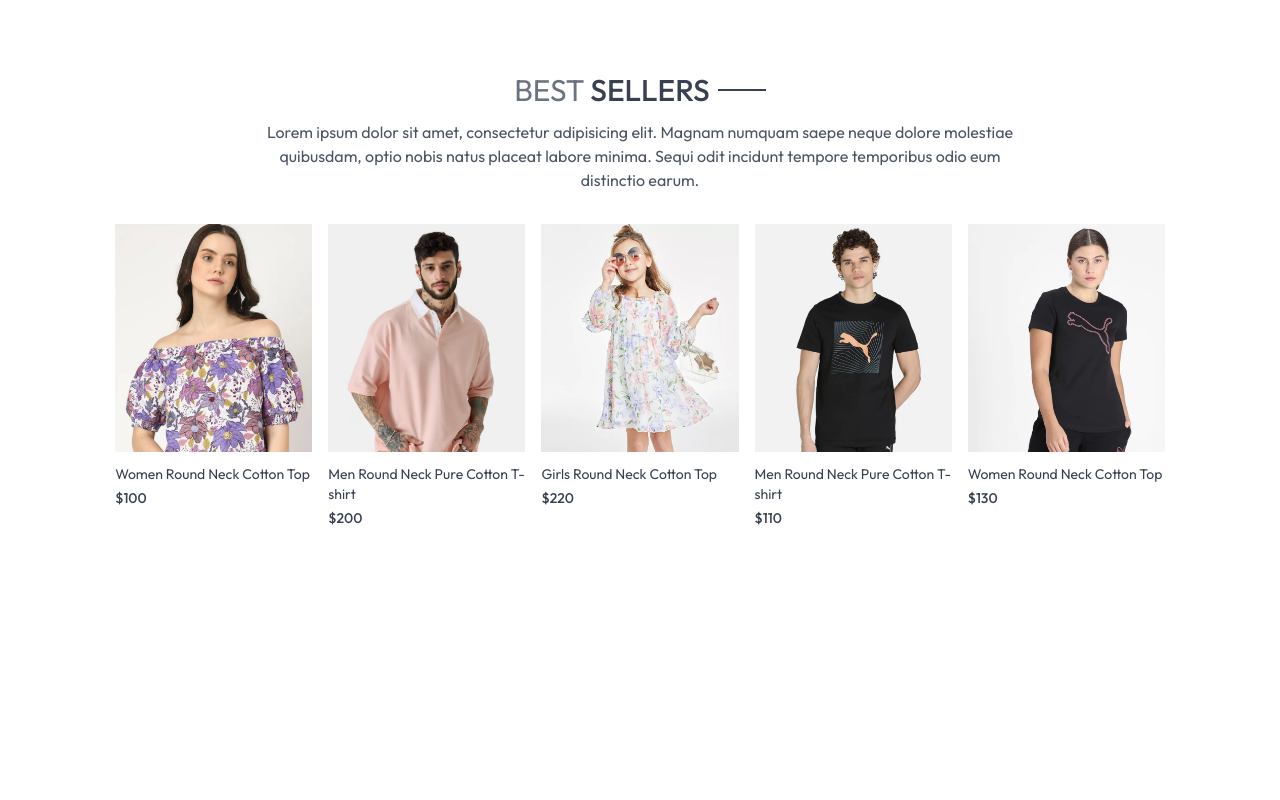
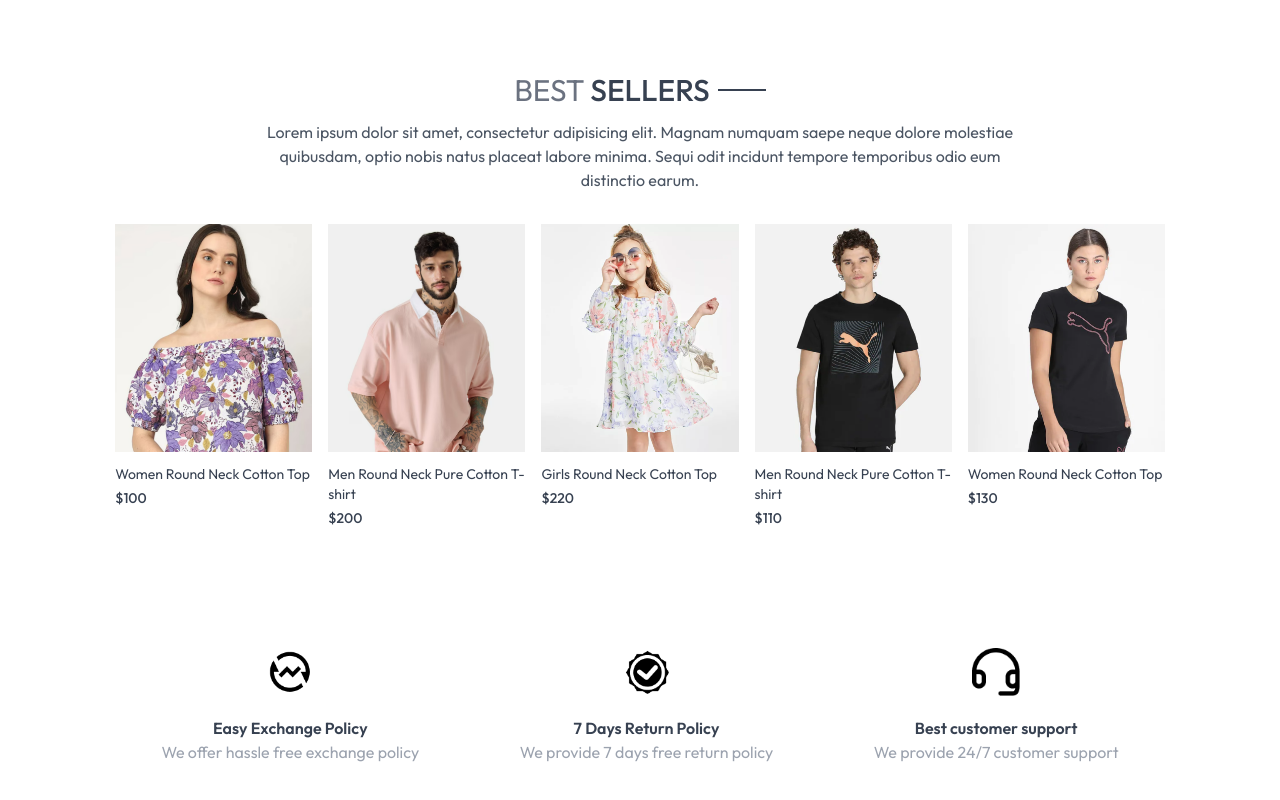
Before and after one commit to Vlad-2109/e-commerce-clothes, a React (Vite) app in the folder client/: page / in a window 1280 px wide. Shown: the part 1357-2157 px from the top of the page. Before the commit the page ends 1925 px from the top, so only its background shows below. Built offline with nearby package versions, Linux system fonts and the light colour scheme.

Commit message:
add policy component

```diff
--- /dev/null
+++ b/client/src/components/OurPolicy.tsx
@@ -0,0 +1,35 @@
+import { assets } from '../assets/frontend_assets/assets';
+
+export const OurPolicy: React.FC = () => {
+  return (
+    <div className="flex flex-col sm:flex-row justify-around gap-12 sm:gap-2 text-center py-20 text-xs sm:text-sm md:text-base text-gray-700">
+      <div>
+        <img
+          src={assets.exchange_icon}
+          alt="exchange-icon"
+          className="w-12 m-auto mb-5"
+        />
+        <p className="font-semibold">Easy Exchange Policy</p>
+        <p className="text-gray-400">We offer hassle free exchange policy</p>
+      </div>
+      <div>
+        <img
+          src={assets.quality_icon}
+          alt="quality-icon"
+          className="w-12 m-auto mb-5"
+        />
+        <p className="font-semibold">7 Days Return Policy</p>
+        <p className="text-gray-400">We provide 7 days free return policy</p>
+      </div>
+      <div>
+        <img
+          src={assets.support_img}
+          alt="support-img"
+          className="w-12 m-auto mb-5"
+        />
+        <p className="font-semibold">Best customer support</p>
+        <p className="text-gray-400">We provide 24/7 customer support</p>
+      </div>
+    </div>
+  );
+};
--- a/client/src/pages/home/Home.tsx
+++ b/client/src/pages/home/Home.tsx
@@ -1,6 +1,7 @@
 import { BestSeller } from '../../components/BestSeller';
 import { Hero } from '../../components/Hero';
 import { LatestCollection } from '../../components/LatestCollection';
+import { OurPolicy } from '../../components/OurPolicy';
 
 export const Home: React.FC = () => {
   return (
@@ -8,6 +9,7 @@
       <Hero />
       <LatestCollection />
       <BestSeller />
+      <OurPolicy />
     </div>
   );
 };
```
